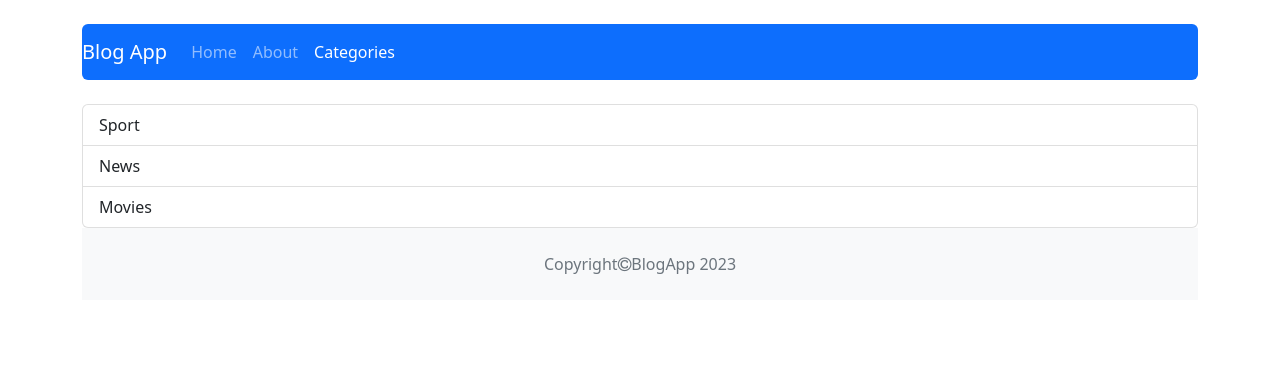
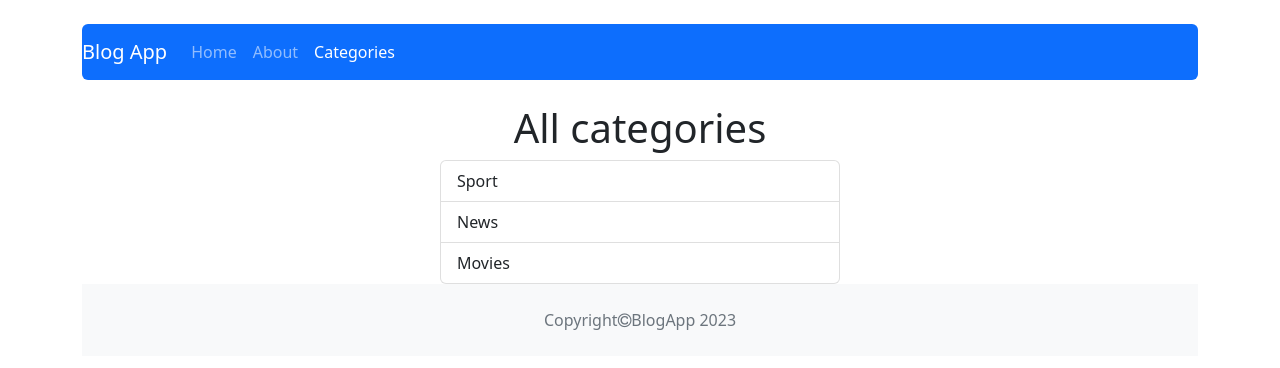
Before and after one commit to Stolkens/blog-app, a React (Create React App) app: page /categories in a window 1280 px wide. Shown: the top 368 px of the page. Built offline with nearby package versions, Linux system fonts and the light colour scheme.

Commit message:
Add list of categories

```diff
--- a/src/components/pages/Categories/Categories.js
+++ b/src/components/pages/Categories/Categories.js
@@ -1,6 +1,8 @@
 import { useSelector } from "react-redux";
 import { getCategories } from "../../../redux/categoriesRedux";
 import { ListGroup } from "react-bootstrap";
+import PageTitle from "../../views/PageTitle/PageTitle";
+import styles from './Categories.module.scss'
 
 
 
@@ -10,10 +12,13 @@ import { ListGroup } from "react-bootstrap";
   const categories = useSelector(getCategories)
 
   return (
-    <ListGroup>
-      {categories.map(category=><ListGroup.Item key={category}>{category}</ListGroup.Item>)}
+    <div className={styles.categories}>
+      <PageTitle>All categories</PageTitle>
 
-    </ListGroup>
+        <ListGroup as="ul" className={styles.list}>
+          {categories.map(category=><ListGroup.Item as="li" action href={"#" + category} key={category}>{category}</ListGroup.Item>)}
+        </ListGroup>
+      </div>
   )
  };
 
--- /dev/null
+++ b/src/components/pages/Categories/Categories.module.scss
@@ -0,0 +1,8 @@
+.categories {
+  display: flex;
+  flex-direction: column;
+  align-items: center;
+}
+.list {
+  width: 400px;
+}
```
